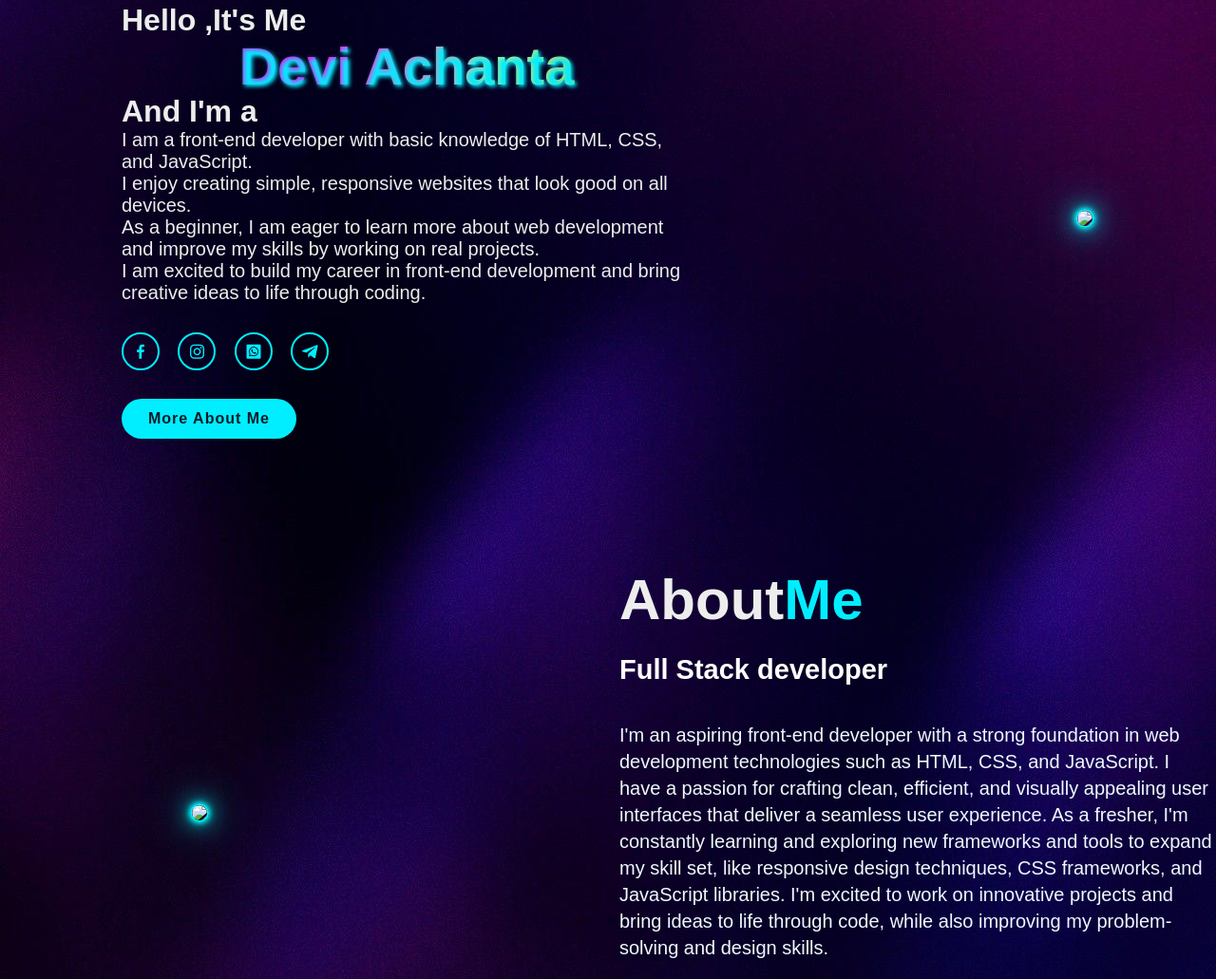
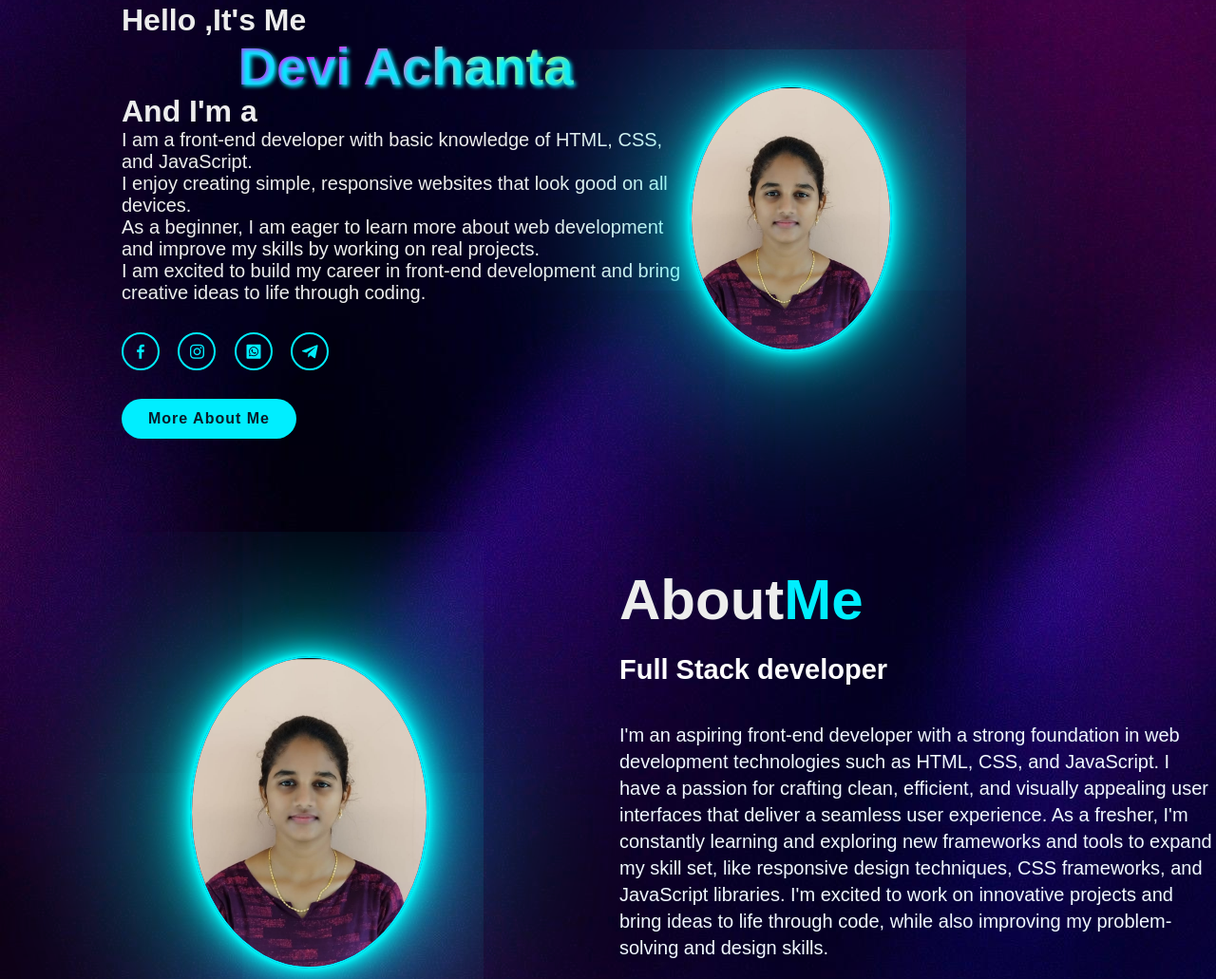
Before and after one commit to Devi-Achanta/my-portfolio-project, a plain HTML site: page index.html in a window 1280 px wide. Shown: the part 203-1234 px from the top of the page at 95% size. Drawn offline with nearby package versions, Linux system fonts and the light colour scheme.

Commit message:
Update index.html

```diff
--- a/index.html
+++ b/index.html
@@ -41,7 +41,7 @@
         <a href="#" class="btn-box">More About Me</a>
     </div>
     <div class="myimage">
-        <img src="images/halfsizephotomodified.png">
+        <img src="devi photo1.jpg">
     </div>
 </section>
 
@@ -52,7 +52,7 @@
 
 <section class="about" id="aboutme">
     <div class="about-img">
-        <img src="images/halfsizephotomodified.png">
+        <img src="devi photo1.jpg">
 
     </div>
     <div class="about-text">
```
